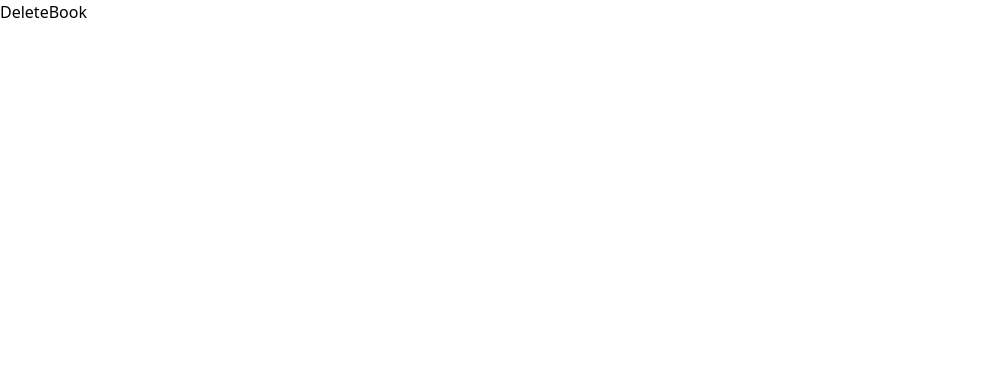
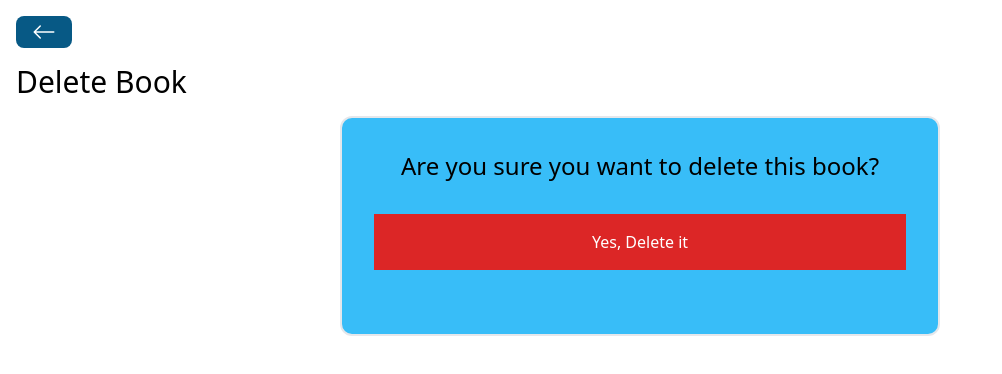
Before and after one commit to ACondori95/bookstore-mernstack, a React (Vite) app in the folder frontend/: page /books/delete/1 in a window 1280 px wide. Shown: the top 374 px of the page, without its empty margins (0-1002 px from the left). Built offline with nearby package versions, Linux system fonts and the light colour scheme; the HTML template or start-up script is replaced by a standard one.

Commit message:
Delete Book in React

```diff
--- a/frontend/src/pages/DeleteBook.jsx
+++ b/frontend/src/pages/DeleteBook.jsx
@@ -1,7 +1,44 @@
-import React from "react";
+import React, {useState} from "react";
+import BackButton from "../components/BackButton";
+import Spinner from "../components/Spinner";
+import axios from "axios";
+import {useNavigate, useParams} from "react-router-dom";
 
 const DeleteBook = () => {
-  return <div>DeleteBook</div>;
+  const [loading, setLoading] = useState(false);
+  const navigate = useNavigate();
+  const {id} = useParams();
+
+  const handleDeleteBook = () => {
+    setLoading(true);
+    axios
+      .delete(`http://localhost:5555/books/${id}`)
+      .then(() => {
+        setLoading(false);
+        navigate("/");
+      })
+      .catch((error) => {
+        setLoading(false);
+        alert("An error happened. Please check console");
+        console.log(error);
+      });
+  };
+
+  return (
+    <div className='p-4'>
+      <BackButton />
+      <h1 className='text-3xl my-4'>Delete Book</h1>
+      {loading ? <Spinner /> : ""}
+      <div className='flex flex-col items-center border-2 bg-sky-400 rounded-xl w-[600px] p-8 mx-auto'>
+        <h3 className='text-2xl'>Are you sure you want to delete this book?</h3>
+        <button
+          className='p-4 bg-red-600 text-white m-8 w-full'
+          onClick={handleDeleteBook}>
+          Yes, Delete it
+        </button>
+      </div>
+    </div>
+  );
 };
 
 export default DeleteBook;
```
